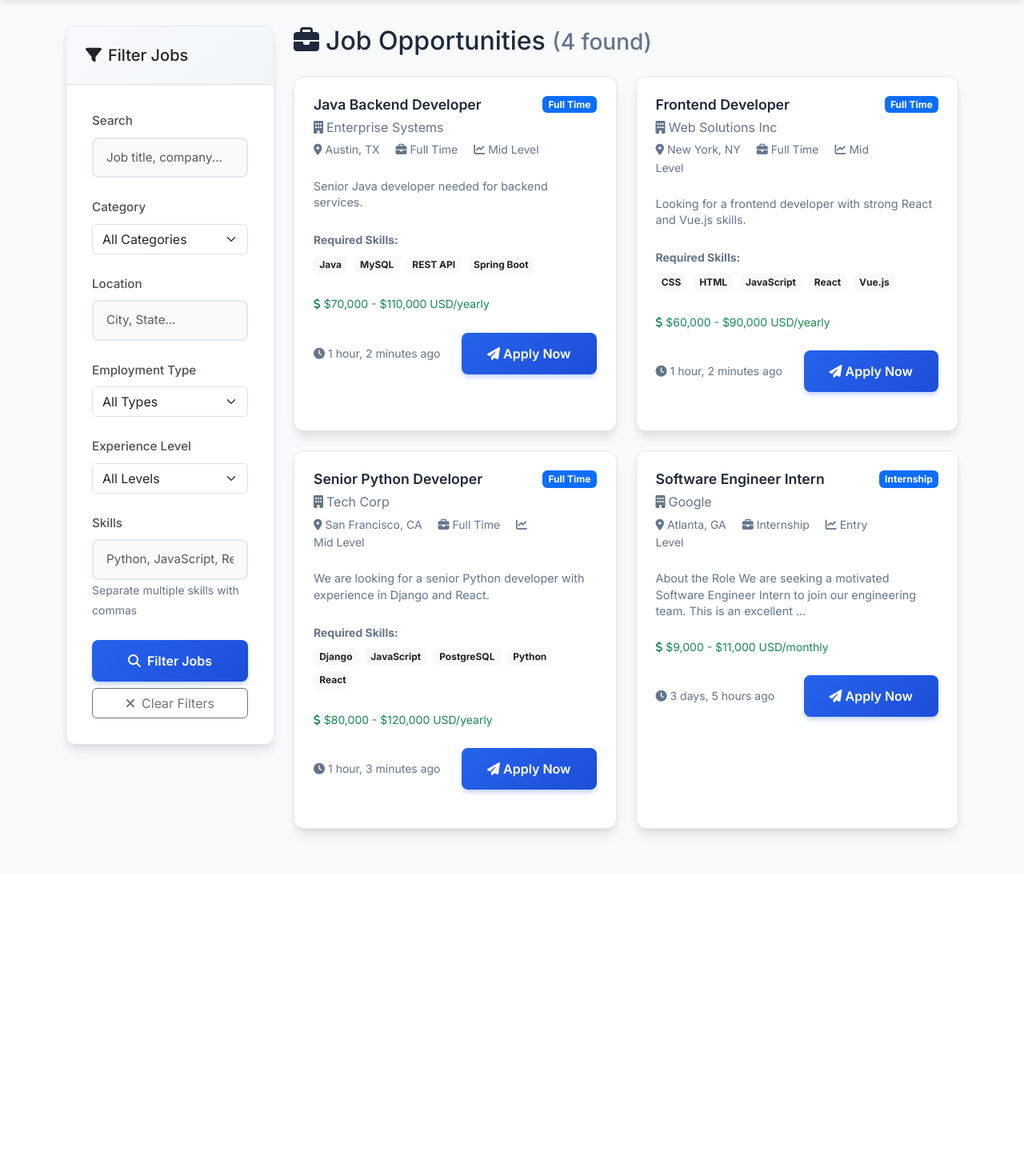
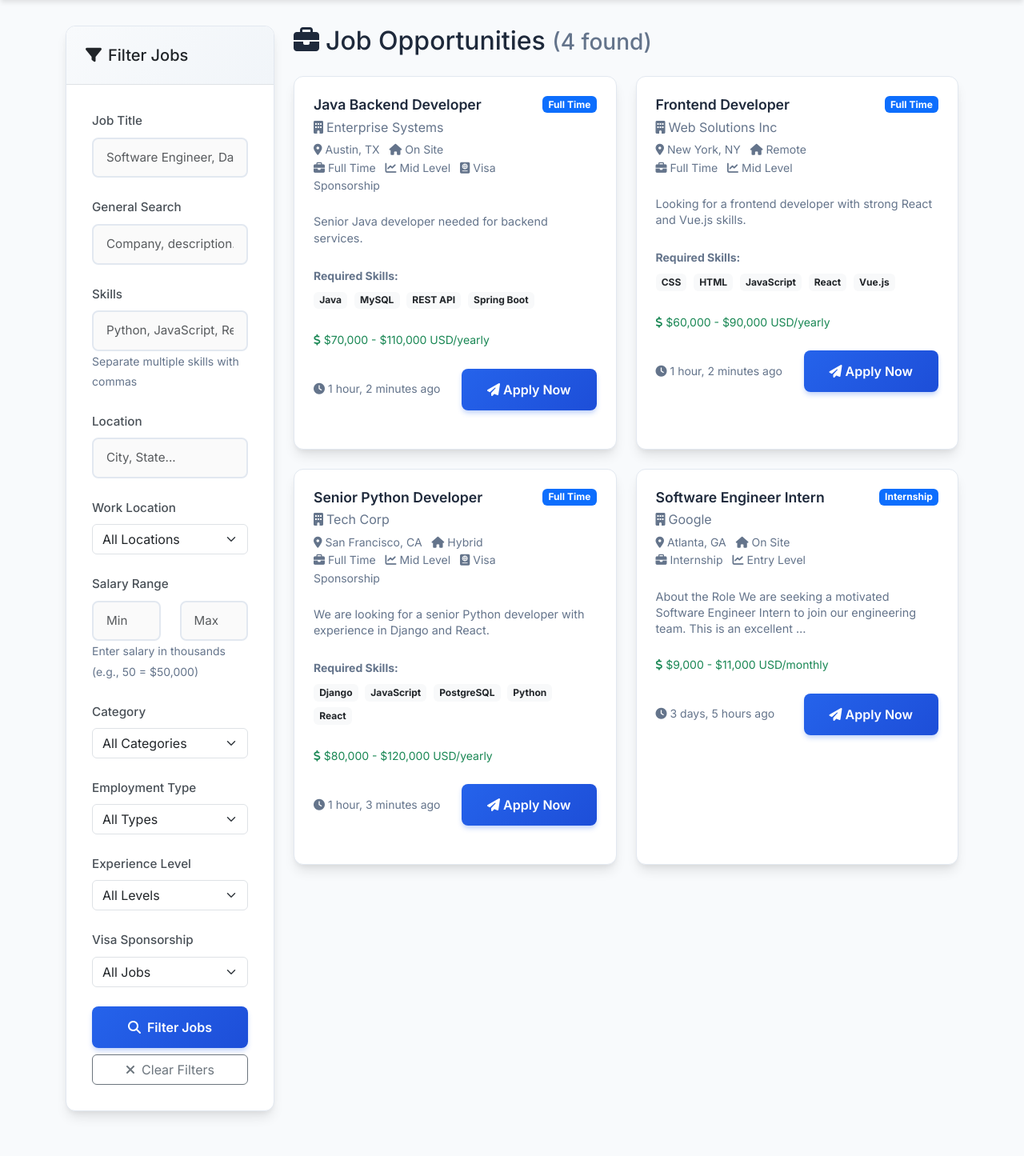
Before and after one commit to chunkymonkey5858/lockedin, a Django app: page /jobs/ in a window 1280 px wide. Shown: the part 80-1525 px from the top of the page at 80% size. Before the commit the page ends 1129 px from the top, so only its background shows below. Run offline with Django 5.2, Linux system fonts and the light colour scheme; a user stored in the database is signed in; data comes from the database, SQL or seed files in the repository; both versions use the stored data as it was after the commit.

Commit message:
Added more filters for job search.

```diff
--- a/jobs/models.py
+++ b/jobs/models.py
@@ -78,6 +78,9 @@ class JobPosting(models.Model):
     application_count = models.PositiveIntegerField(default=0)
     view_count = models.PositiveIntegerField(default=0)
 
+    # Additional job features
+    visa_sponsorship = models.BooleanField(default=False, help_text="Does this job offer visa sponsorship?")
+
     class Meta:
         ordering = ['-posted_at']
         indexes = [
--- a/profiles/templates/profiles/job_list.html
+++ b/profiles/templates/profiles/job_list.html
@@ -19,12 +19,66 @@
                 <div class="collapse d-lg-block" id="filterCollapse">
                 <div class="card-body">
                     <form method="get">
+                        <!-- Job Title Filter -->
                         <div class="mb-3">
-                            <label for="search" class="form-label">Search</label>
-                            <input type="text" class="form-control" id="search" name="search"
-                                   value="{{ search }}" placeholder="Job title, company...">
+                            <label for="title" class="form-label">Job Title</label>
+                            <input type="text" class="form-control" id="title" name="title"
+                                   value="{{ selected_title }}" placeholder="Software Engineer, Data Scientist...">
                         </div>
 
+                        <!-- General Search -->
+                        <div class="mb-3">
+                            <label for="search" class="form-label">General Search</label>
+                            <input type="text" class="form-control" id="search" name="search"
+                                   value="{{ search }}" placeholder="Company, description...">
+                        </div>
+
+                        <!-- Skills Filter -->
+                        <div class="mb-3">
+                            <label for="skills" class="form-label">Skills</label>
+                            <input type="text" class="form-control" id="skills" name="skills"
+                                   value="{{ selected_skills }}"
+                                   placeholder="Python, JavaScript, React...">
+                            <small class="form-text text-muted">Separate multiple skills with commas</small>
+                        </div>
+
+                        <!-- Location Filter -->
+                        <div class="mb-3">
+                            <label for="location" class="form-label">Location</label>
+                            <input type="text" class="form-control" id="location" name="location"
+                                   value="{{ selected_location }}" placeholder="City, State...">
+                        </div>
+
+                        <!-- Work Location Type -->
+                        <div class="mb-3">
+                            <label for="work_location" class="form-label">Work Location</label>
+                            <select class="form-select" id="work_location" name="work_location">
+                                <option value="">All Locations</option>
+                                {% for value, label in work_locations %}
+                                    <option value="{{ value }}" {% if selected_work_location == value %}selected{% endif %}>
+                                        {{ label }}
+                                    </option>
+                                {% endfor %}
+                            </select>
+                        </div>
+
+                        <!-- Salary Range -->
+                        <div class="mb-3">
+                            <label class="form-label">Salary Range</label>
+                            <div class="row">
+                                <div class="col-6">
+                                    <input type="number" class="form-control" id="salary_min" name="salary_min"
+                                           value="{{ selected_salary_min }}" placeholder="Min" min="0">
+                                </div>
+                                <div class="col-6">
+                                    <input type="number" class="form-control" id="salary_max" name="salary_max"
+                                           value="{{ selected_salary_max }}" placeholder="Max" min="0">
+                                </div>
+                            </div>
+                            <small class="form-text text-muted">Enter salary in thousands (e.g., 50 = $50,000)</small>
+                        </div>
+
+                        <!-- Category Filter -->
                         <div class="mb-3">
                             <label for="category" class="form-label">Category</label>
                             <select class="form-select" id="category" name="category">
@@ -37,12 +91,7 @@
                             </select>
                         </div>
 
-                        <div class="mb-3">
-                            <label for="location" class="form-label">Location</label>
-                            <input type="text" class="form-control" id="location" name="location"
-                                   value="{{ selected_location }}" placeholder="City, State...">
-                        </div>
-
+                        <!-- Employment Type -->
                         <div class="mb-3">
                             <label for="employment_type" class="form-label">Employment Type</label>
                             <select class="form-select" id="employment_type" name="employment_type">
@@ -55,6 +104,7 @@
                             </select>
                         </div>
 
+                        <!-- Experience Level -->
                         <div class="mb-3">
                             <label for="experience_level" class="form-label">Experience Level</label>
                             <select class="form-select" id="experience_level" name="experience_level">
@@ -67,12 +117,14 @@
                             </select>
                         </div>
 
+                        <!-- Visa Sponsorship -->
                         <div class="mb-3">
-                            <label for="skills" class="form-label">Skills</label>
-                            <input type="text" class="form-control" id="skills" name="skills"
-                                   value="{{ selected_skills }}"
-                                   placeholder="Python, JavaScript, React...">
-                            <small class="form-text text-muted">Separate multiple skills with commas</small>
+                            <label for="visa_sponsorship" class="form-label">Visa Sponsorship</label>
+                            <select class="form-select" id="visa_sponsorship" name="visa_sponsorship">
+                                <option value="">All Jobs</option>
+                                <option value="true" {% if selected_visa_sponsorship == 'true' %}selected{% endif %}>Offers Visa Sponsorship</option>
+                                <option value="false" {% if selected_visa_sponsorship == 'false' %}selected{% endif %}>No Visa Sponsorship</option>
+                            </select>
                         </div>
 
                         <div class="d-grid gap-2">
@@ -123,12 +175,20 @@
                                             </p>
                                             <p class="text-muted small mb-0">
                                                 <i class="fas fa-map-marker-alt me-1"></i>{{ job.location }}
-                                                <span class="ms-3">
-                                                    <i class="fas fa-briefcase me-1"></i>{{ job.get_employment_type_display }}
+                                                <span class="ms-2">
+                                                    <i class="fas fa-home me-1"></i>{{ job.get_work_location_display }}
                                                 </span>
-                                                <span class="ms-3">
+                                            </p>
+                                            <p class="text-muted small mb-0">
+                                                <i class="fas fa-briefcase me-1"></i>{{ job.get_employment_type_display }}
+                                                <span class="ms-2">
                                                     <i class="fas fa-chart-line me-1"></i>{{ job.get_experience_level_display }}
                                                 </span>
+                                                {% if job.visa_sponsorship %}
+                                                    <span class="ms-2">
+                                                        <i class="fas fa-passport me-1"></i>Visa Sponsorship
+                                                    </span>
+                                                {% endif %}
                                             </p>
                                         </div>
                                         {% if user.user_type == 'job_seeker' %}
@@ -200,7 +260,7 @@
                         <ul class="pagination justify-content-center">
                             {% if jobs.has_previous %}
                                 <li class="page-item">
-                                    <a class="page-link" href="?{% if search %}search={{ search }}&{% endif %}{% if selected_category %}category={{ selected_category }}&{% endif %}{% if selected_location %}location={{ selected_location }}&{% endif %}{% if selected_employment_type %}employment_type={{ selected_employment_type }}&{% endif %}{% if selected_experience_level %}experience_level={{ selected_experience_level }}&{% endif %}{% if selected_skills %}skills={{ selected_skills }}&{% endif %}page={{ jobs.previous_page_number }}">Previous</a>
+                                    <a class="page-link" href="?{% if search %}search={{ search }}&{% endif %}{% if selected_title %}title={{ selected_title }}&{% endif %}{% if selected_category %}category={{ selected_category }}&{% endif %}{% if selected_location %}location={{ selected_location }}&{% endif %}{% if selected_employment_type %}employment_type={{ selected_employment_type }}&{% endif %}{% if selected_experience_level %}experience_level={{ selected_experience_level }}&{% endif %}{% if selected_skills %}skills={{ selected_skills }}&{% endif %}{% if selected_work_location %}work_location={{ selected_work_location }}&{% endif %}{% if selected_salary_min %}salary_min={{ selected_salary_min }}&{% endif %}{% if selected_salary_max %}salary_max={{ selected_salary_max }}&{% endif %}{% if selected_visa_sponsorship %}visa_sponsorship={{ selected_visa_sponsorship }}&{% endif %}page={{ jobs.previous_page_number }}">Previous</a>
                                 </li>
                             {% endif %}
 
@@ -211,14 +271,14 @@
                                     </li>
                                 {% elif num > jobs.number|add:'-3' and num < jobs.number|add:'3' %}
                                     <li class="page-item">
-                                        <a class="page-link" href="?{% if search %}search={{ search }}&{% endif %}{% if selected_category %}category={{ selected_category }}&{% endif %}{% if selected_location %}location={{ selected_location }}&{% endif %}{% if selected_employment_type %}employment_type={{ selected_employment_type }}&{% endif %}{% if selected_experience_level %}experience_level={{ selected_experience_level }}&{% endif %}{% if selected_skills %}skills={{ selected_skills }}&{% endif %}page={{ num }}">{{ num }}</a>
+                                        <a class="page-link" href="?{% if search %}search={{ search }}&{% endif %}{% if selected_title %}title={{ selected_title }}&{% endif %}{% if selected_category %}category={{ selected_category }}&{% endif %}{% if selected_location %}location={{ selected_location }}&{% endif %}{% if selected_employment_type %}employment_type={{ selected_employment_type }}&{% endif %}{% if selected_experience_level %}experience_level={{ selected_experience_level }}&{% endif %}{% if selected_skills %}skills={{ selected_skills }}&{% endif %}{% if selected_work_location %}work_location={{ selected_work_location }}&{% endif %}{% if selected_salary_min %}salary_min={{ selected_salary_min }}&{% endif %}{% if selected_salary_max %}salary_max={{ selected_salary_max }}&{% endif %}{% if selected_visa_sponsorship %}visa_sponsorship={{ selected_visa_sponsorship }}&{% endif %}page={{ num }}">{{ num }}</a>
                                     </li>
                                 {% endif %}
                             {% endfor %}
 
                             {% if jobs.has_next %}
                                 <li class="page-item">
-                                    <a class="page-link" href="?{% if search %}search={{ search }}&{% endif %}{% if selected_category %}category={{ selected_category }}&{% endif %}{% if selected_location %}location={{ selected_location }}&{% endif %}{% if selected_employment_type %}employment_type={{ selected_employment_type }}&{% endif %}{% if selected_experience_level %}experience_level={{ selected_experience_level }}&{% endif %}{% if selected_skills %}skills={{ selected_skills }}&{% endif %}page={{ jobs.next_page_number }}">Next</a>
+                                    <a class="page-link" href="?{% if search %}search={{ search }}&{% endif %}{% if selected_title %}title={{ selected_title }}&{% endif %}{% if selected_category %}category={{ selected_category }}&{% endif %}{% if selected_location %}location={{ selected_location }}&{% endif %}{% if selected_employment_type %}employment_type={{ selected_employment_type }}&{% endif %}{% if selected_experience_level %}experience_level={{ selected_experience_level }}&{% endif %}{% if selected_skills %}skills={{ selected_skills }}&{% endif %}{% if selected_work_location %}work_location={{ selected_work_location }}&{% endif %}{% if selected_salary_min %}salary_min={{ selected_salary_min }}&{% endif %}{% if selected_salary_max %}salary_max={{ selected_salary_max }}&{% endif %}{% if selected_visa_sponsorship %}visa_sponsorship={{ selected_visa_sponsorship }}&{% endif %}page={{ jobs.next_page_number }}">Next</a>
                                 </li>
                             {% endif %}
                         </ul>
--- a/profiles/views.py
+++ b/profiles/views.py
@@ -316,11 +316,16 @@ def job_list(request):
 
     # Filtering
     search = request.GET.get('search', '')
+    title = request.GET.get('title', '')
     category = request.GET.get('category', '')
     location = request.GET.get('location', '')
     employment_type = request.GET.get('employment_type', '')
     experience_level = request.GET.get('experience_level', '')
     skills = request.GET.get('skills', '')
+    work_location = request.GET.get('work_location', '')
+    salary_min = request.GET.get('salary_min', '')
+    salary_max = request.GET.get('salary_max', '')
+    visa_sponsorship = request.GET.get('visa_sponsorship', '')
 
     if search:
         jobs = jobs.filter(
@@ -328,6 +333,9 @@ def job_list(request):
             Q(company__icontains=search) |
             Q(description__icontains=search)
         )
+
+    if title:
+        jobs = jobs.filter(title__icontains=title)
 
     if category:
         jobs = jobs.filter(category__name__icontains=category)
@@ -347,6 +355,28 @@ def job_list(request):
         if skills_list:
             jobs = jobs.filter(required_skills__name__in=skills_list).distinct()
 
+    if work_location:
+        jobs = jobs.filter(work_location=work_location)
+
+    if salary_min:
+        try:
+            salary_min_value = float(salary_min)
+            jobs = jobs.filter(salary_max__gte=salary_min_value)
+        except ValueError:
+            pass
+
+    if salary_max:
+        try:
+            salary_max_value = float(salary_max)
+            jobs = jobs.filter(salary_min__lte=salary_max_value)
+        except ValueError:
+            pass
+
+    if visa_sponsorship == 'true':
+        jobs = jobs.filter(visa_sponsorship=True)
+    elif visa_sponsorship == 'false':
+        jobs = jobs.filter(visa_sponsorship=False)
+
     # Pagination
     paginator = Paginator(jobs, 10)  # 10 jobs per page (5 rows of 2 jobs each)
     page_number = request.GET.get('page')
@@ -365,6 +395,7 @@ def job_list(request):
     categories = JobCategory.objects.all()
     employment_types = JobPosting.EMPLOYMENT_TYPES
     experience_levels = JobPosting.EXPERIENCE_LEVELS
+    work_locations = JobPosting.WORK_LOCATIONS
 
     context = {
         'jobs': jobs,
@@ -372,12 +403,18 @@ def job_list(request):
         'categories': categories,
         'employment_types': employment_types,
         'experience_levels': experience_levels,
+        'work_locations': work_locations,
         'search': search,
+        'selected_title': title,
         'selected_category': category,
         'selected_location': location,
         'selected_employment_type': employment_type,
         'selected_experience_level': experience_level,
         'selected_skills': skills,
+        'selected_work_location': work_location,
+        'selected_salary_min': salary_min,
+        'selected_salary_max': salary_max,
+        'selected_visa_sponsorship': visa_sponsorship,
     }
     return render(request, 'profiles/job_list.html', context)
 
```
Also changed, not shown: db.sqlite3, jobs/migrations/0002_jobposting_visa_sponsorship.py (added).
